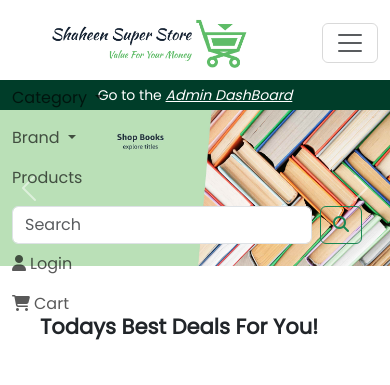
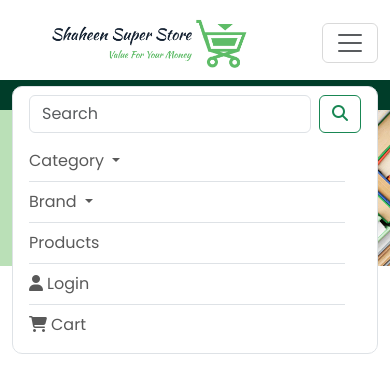
Before and after one commit to HuzaifaRizwan1231/shaheen-super-store, a PHP site: page / in a window 390 px wide, after a click that opens the changed part. Shown: the top 385 px of the page. Run offline with PHP 8.4, Linux system fonts and the light colour scheme; data comes from the database, SQL or seed files in the repository; some libraries are stand-ins or nearby versions.

Commit message:
Made Navbar responsive of client side

```diff
--- a/api/header.php
+++ b/api/header.php
@@ -7,7 +7,13 @@
             <span class="navbar-toggler-icon"></span>
         </button>
         <div class="collapse navbar-collapse z-3" id="navbarSupportedContent">
-            <ul class="navbar-nav me-auto mb-2 mb-lg-0">
+            <form class="d-flex searchBarMobile mb-2" method="post">
+                <input class="form-control me-2 searchBarMobile" type="text" name="search_product_field" placeholder="Search"
+                    aria-label="Search">
+                <button class="btn btn-outline-success searchBarMobile" type="submit" name="search_product"><i
+                        class="fa-sharp fa-solid fa-magnifying-glass"></i></button>
+            </form>
+            <ul class="navbar-nav me-auto mb-2 mb-lg-0 upperList">
                 <li class="nav-item me-3 dropdown">
                     <a class="nav-link dropdown-toggle" href="#" id="navbarDropdown" role="button"
                         data-bs-toggle="dropdown" aria-expanded="false">
@@ -19,13 +25,21 @@
 
                         $query = "SELECT * FROM categories";
                         $query_result = mysqli_query($con,$query);
-
+                        $numOfRows = mysqli_num_rows($query_result);
+                        $i = 0;
                         while ($reader = mysqli_fetch_assoc($query_result)){
+                            $i = $i + 1;
                             $cat_id = $reader['category_id'];
                             $cat_name = $reader['category_name'];
 
+                            if ($i == $numOfRows){
+                                echo"
+                                <li class='border-0'><a class='dropdown-item' href='index.php?category=$cat_id'>$cat_name</a></li>";
+                            }
+                            else{
                                 echo"
                                 <li><a class='dropdown-item' href='index.php?category=$cat_id'>$cat_name</a></li>";
+                            }
                         }
                         ?>
 
@@ -44,13 +58,22 @@
 
                         $query = "SELECT * FROM brands";
                         $query_result = mysqli_query($con,$query);
+                        $numOfRows = mysqli_num_rows($query_result);
+                        $i = 0;
 
                         while ($reader = mysqli_fetch_assoc($query_result)){
+                            $i = $i + 1;
                             $brand_id = $reader['brand_id'];
                             $brand_name = $reader['brand_name'];
 
+                            if ($i == $numOfRows){
+                                echo"
+                                <li class='border-0'><a class='dropdown-item' href='index.php?brand=$brand_id'>$brand_name</a></li>";
+                            }
+                            else{
                                 echo"
                                 <li><a class='dropdown-item' href='index.php?brand=$brand_id'>$brand_name</a></li>";
+                            }
                         }
                         ?>
 
@@ -67,13 +90,13 @@
 
 
             </ul>
-            <form class="d-flex me-3" method="post">
-                <input class="form-control me-2" type="text" name="search_product_field" placeholder="Search"
+            <form class="d-flex me-3 searchBarDesktop" method="post">
+                <input class="form-control me-2 searchBarDesktop" type="text" name="search_product_field" placeholder="Search"
                     aria-label="Search">
-                <button class="btn btn-outline-success" type="submit" name="search_product"><i
+                <button class="btn btn-outline-success searchBarDesktop" type="submit" name="search_product"><i
                         class="fa-sharp fa-solid fa-magnifying-glass"></i></button>
             </form>
-            <ul class="navbar-nav mb-2 mb-lg-0">
+            <ul class="navbar-nav mb-2 mb-lg-0 lowerList">
                 <?php
 
                     if (isset($_POST['logout_user'])){
@@ -95,7 +118,7 @@
                         <ul class='dropdown-menu' aria-labelledby='navbarDropdown'>
 
                         <li><a class='dropdown-item' href='index.php?order_history'>Your Order History</a></li>
-                        <li>
+                        <li class='border-0'>
                             <form action='' method='post'>
                             <input type='submit' class='dropdown-item' name=logout_user value='Logout'>
                             </form>
@@ -114,7 +137,7 @@
                     }
                 ?>
 
-                <li class="nav-item me-3">
+                <li class="nav-item me-3 border-0">
                     <a class="nav-link" href="index.php?cart_page"><i
                             class="fa-sharp fa-solid fa-cart-shopping me-1"></i>Cart</a>
                 </li>
--- a/api/style.css
+++ b/api/style.css
@@ -15,15 +15,59 @@
 
 
 /* Navbar */
-/*
-.show{
-  z-index: 3 !important;
-} */
+
 
 .navbar-brand{
   @media (max-width: 540px) {
     padding: 0px 22px !important;
     width: 75%;
+  }
+}
+
+.navbar-collapse{
+  background-color: white;
+  @media (max-width: 540px) {
+    border: 1px solid #dee2e6;
+    padding: 8px 16px;
+    margin-top: 8px;
+    border-radius: 10px;
+  }
+}
+
+
+.searchBarDesktop{
+  @media (max-width: 540px) {
+    display: none;
+  }
+}
+
+.searchBarMobile{
+  @media (min-width: 540px) {
+    display: none;
+  }
+}
+
+.upperList{
+  @media (max-width: 540px) {
+    margin-bottom: 0 !important;
+  }
+}
+
+.upperList li{
+  @media (max-width: 540px) {
+    border-bottom: 1px solid #dee2e6;
+  }
+}
+
+.lowerList{
+  @media (max-width: 540px) {
+    margin-bottom: 0 !important;
+  }
+}
+
+.lowerList li{
+  @media (max-width: 540px) {
+    border-bottom: 1px solid #dee2e6 ;
   }
 }
 
```
Lines whose indentation alone changed are shown as unchanged.
